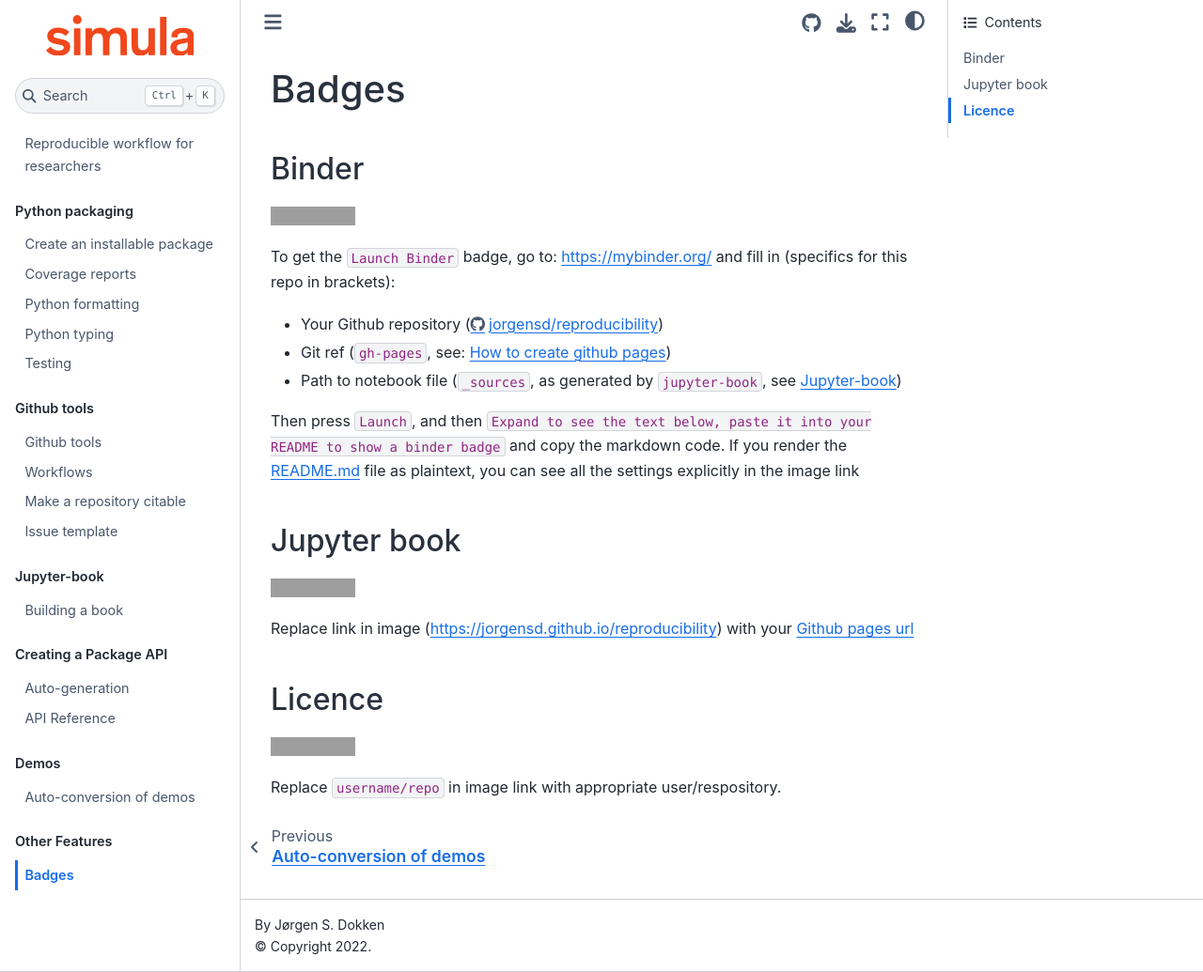
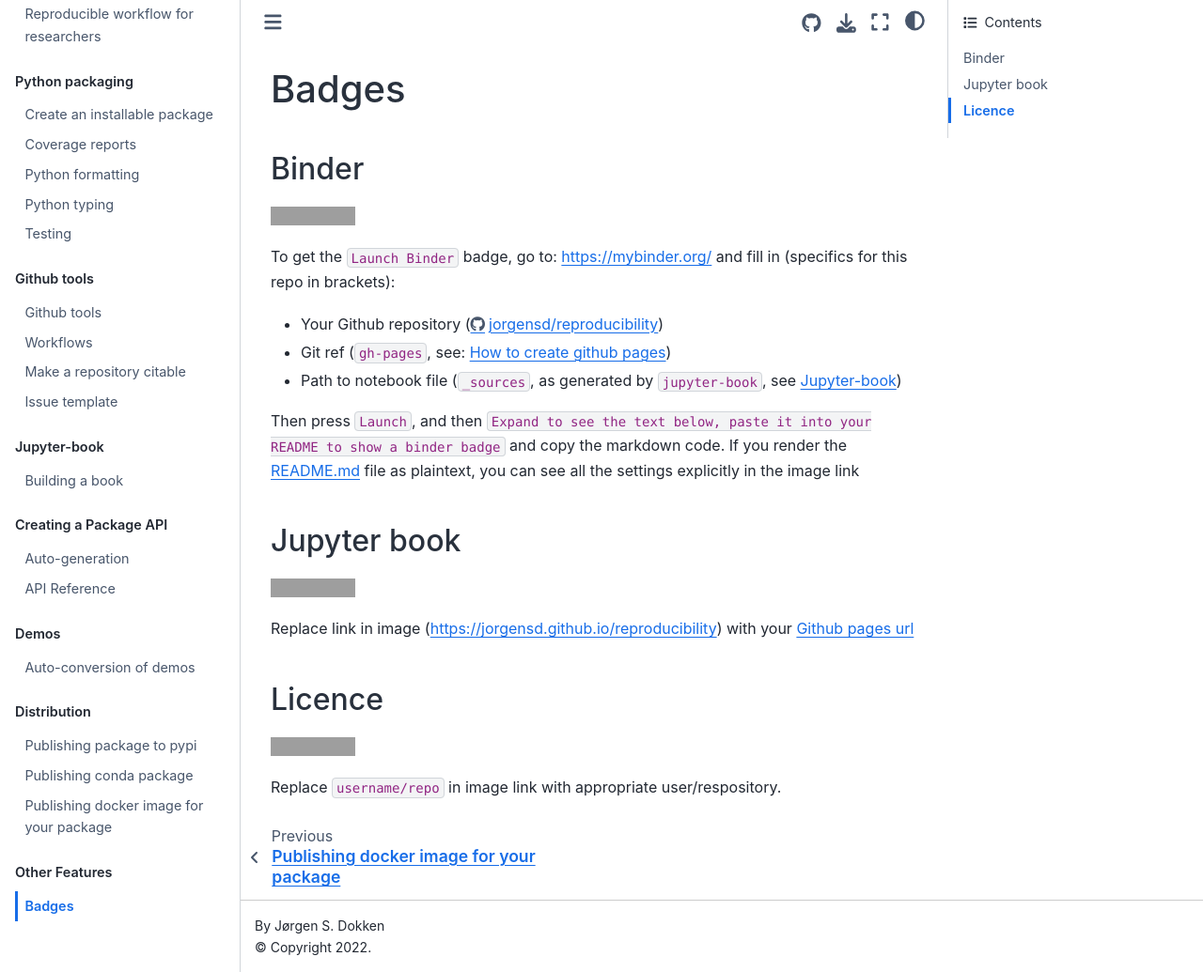
Before and after one commit to scientificcomputing/example-python-package, a Jupyter Book: the page built from docs/part5/badges.md, in a window 1280 px wide and 1035 px high. Shown: the whole window at 94% size. Built offline with Jupyter Book 1.0.4 settings and Sphinx 7.4.7 and the Sphinx Book theme 1.1.4, drawn with Linux system fonts in a browser that asks for light colours; pages that are not in the unit, such as notebooks, are missing from menus; grey boxes are pictures that could not be loaded.

Commit message:
Add docs and workflows for distributing packages (#35)
* Add docs/demo.ipynb to .gitignore

* A docs and workflow for publishing to pypi

* Add workflow of publishing docker image

```diff
--- a/docs/_toc.yml
+++ b/docs/_toc.yml
@@ -32,6 +32,12 @@ parts:
     # The following file should be autogenerated by the Makefile
     - file: "demo.ipynb"
 
+  - caption: Distribution
+    chapters:
+    - file: "part4/pypi"
+    - file: "part4/conda"
+    - file: "part4/docker"
+
   - caption: Other Features
     chapters:
-    - file: "part4/badges"
+    - file: "part5/badges"
--- /dev/null
+++ b/docs/part4/conda.md
@@ -0,0 +1,5 @@
+# Publishing conda package
+
+TBW
+
+## Uploading your package to conda-forge
--- /dev/null
+++ b/docs/part4/docker.md
@@ -0,0 +1,3 @@
+# Publishing docker image for your package
+
+Publishing a docker image is perhaps one of the best ways to make sure that people are able to run your package in exactly the same environment as you. GitHub has the possibility to [publish docker images](https://docs.github.com/en/actions/publishing-packages/publishing-docker-images) as a part of GitHub packages
--- /dev/null
+++ b/docs/part4/pypi.md
@@ -0,0 +1,10 @@
+# Publishing package to pypi
+
+Whenever you have a package that you want to share with others, you need a way to distribute it with others. Sharing your package through a repository at GitHub is one way, but most programming langues have their own way of distributing packages. For example `node` uses [npm](https://www.npmjs.com), `rust` uses [`crates.io`](https://crates.io) and `julia` uses [`Pkg`](https://docs.julialang.org/en/v1/stdlib/Pkg/)
+
+Python uses the [Python Packaging Index (PyPI)](https://pypi.org) where the process is to first build a wheel of your package and then upload this wheel to the index. You can do everything with a package called [`build`](https://github.com/pypa/build), and of course you can [automate the process using GitHub actions](https://packaging.python.org/en/latest/guides/publishing-package-distribution-releases-using-github-actions-ci-cd-workflows/)
+
+
+## Building multiple wheels using `cibuildwheel`
+
+If your package contains extensions written in another language than python then you might need to build wheels for different platforms and architectures. In this case you can use a tool such as [`cibuildwheel`](https://cibuildwheel.readthedocs.io/en/stable/).
--- a/pyproject.toml
+++ b/pyproject.toml
@@ -34,6 +34,9 @@ binder = [ # Required to interface with Binder when having a Dockerfile in root
     "jupyterlab",
     "notebook"
 ]
+pypi = [
+    "build" # Used for building wheels and uploading to pypi
+]
 
 [tool.mypy]
 ignore_missing_imports = true # Does not show errors when importing untyped libraries
```
Also changed, not shown: docs/part5/badges.md (renamed from docs/part4/badges.md), 3 other files.
